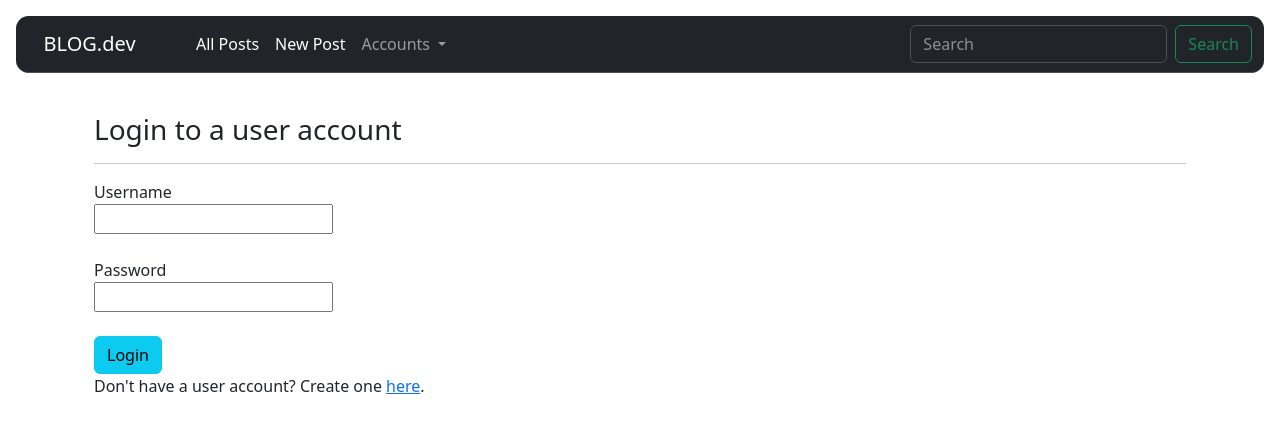
After one commit to TegaRorobi/GridFlow-blog-task, a Django app: page /accounts/login in a window 1280 px wide. The commit adds this page. Shown: the top 437 px of the page. Run offline with Django 4.2, Linux system fonts and the light colour scheme.

Commit message:
Added forms, views, templates, urls for login, registration, logout

```diff
--- a/blog/forms.py
+++ b/blog/forms.py
@@ -1,5 +1,20 @@
 from django import forms
+from django.contrib.auth import get_user_model
+from django.contrib.auth.forms import UserCreationForm
 from .models import Post, Comment
+
+User = get_user_model()
+
+class RegisterForm(UserCreationForm):
+	class Meta:
+		model = User
+		fields = 'username', 'password1', 'password2'
+
+
+class LoginForm(forms.Form):
+	username = forms.CharField(max_length=150)
+	password = forms.CharField(widget=forms.PasswordInput)
+
 
 class PostForm(forms.ModelForm):
 	class Meta:
--- a/blog/views.py
+++ b/blog/views.py
@@ -1,15 +1,71 @@
 from django.shortcuts import render, redirect, get_object_or_404
+from django.contrib.auth.mixins import LoginRequiredMixin
+from django.contrib.auth import login, authenticate, logout
 from django.views.generic import View
 from django.urls import reverse
 from django.contrib import messages
 from django.db.models import Q
 from .models import Post, Comment
-from .forms import PostForm, CommentForm
+from .forms import RegisterForm, LoginForm, PostForm, CommentForm
 
 
 
 # Create your views here.
-class PostsListView(View):
+class _LoginRequiredMixin(LoginRequiredMixin):
+	login_url = '/accounts/login/'
+
+
+
+class RegisterView(View):
+	def get(self, request, *args, **kwargs):
+		form = RegisterForm()
+		return render(request, 'blog/register.html', {'form':form})
+
+	def post(self, request, *args, **kwargs):
+		form = RegisterForm(request.POST)
+		if form.is_valid():
+			form.save()
+			messages.success(request, "Action Successful.")
+			return redirect(reverse('blog:posts-list'))
+		messages.error(request, 'Invalid input.')
+		return self.get(request, *args, **kwargs)
+
+
+
+class LoginView(View):
+	def get(self, request, *args, **kwargs):
+		form = LoginForm()
+		return render(request, 'blog/login.html', {'form':form})
+
+	def post(self, request, *args, **kwargs):
+		form = LoginForm(request.POST)
+		if form.is_valid():
+			username = form.cleaned_data.get('username')
+			password = form.cleaned_data.get('password')
+			print(f"username {username} password {password}")
+
+			user = authenticate(request, username=username, password=password)
+			if user is not None:
+				print('USER IS VALID, LLGGING IN...')
+				login(request, user)
+				return redirect(reverse('blog:posts-list'))
+			print('ADDING ERRORS TO THE FORM')
+			form.add_error(None, "Invalid username or password")
+
+		print('RENDERING THEE LOGIN FORM AFTER POSTT')
+		return render(request, 'blog/login.html', {'form':form})
+
+
+
+class LogoutView(View):
+	def get(self, request, *args, **kwargs):
+		logout(request)
+		return redirect(reverse('login'))
+
+
+
+
+class PostsListView(_LoginRequiredMixin, View):
 	def get(self, request, *args, **kwargs):
 		filter_keyword = request.GET.get('filter_keyword')
 		searching = None
@@ -22,7 +78,7 @@ class PostsListView(View):
 
 
 
-class PostCreateUpdateView(View):
+class PostCreateUpdateView(_LoginRequiredMixin, View):
 	def get(self, request, *args, **kwargs):
 		create = 'pk' not in kwargs
 		if create:
@@ -51,7 +107,7 @@ class PostCreateUpdateView(View):
 
 
 
-class PostRetrieveView(View):
+class PostRetrieveView(_LoginRequiredMixin, View):
 	def get(self, request, *args, **kwargs):
 		post = get_object_or_404(Post, pk=kwargs.get('pk'))
 		form = CommentForm()
@@ -72,7 +128,7 @@ class PostRetrieveView(View):
 
 
 
-class PostDeleteView(View):
+class PostDeleteView(_LoginRequiredMixin, View):
 	def get(self, request, *args, **kwargs):
 		post = get_object_or_404(Post, pk=kwargs.get('pk'))
 		return render(request, 'blog/post-delete.html', {'post':post})
--- a/src/urls.py
+++ b/src/urls.py
@@ -15,9 +15,14 @@ Including another URLconf
     2. Add a URL to urlpatterns:  path('blog/', include('blog.urls'))
 """
 from django.contrib import admin
-from django.urls import path, include
+from django.urls import path, re_path, include
+from blog.views import RegisterView, LoginView, LogoutView
 
 urlpatterns = [
     path('admin/', admin.site.urls),
-    path('blog/', include('blog.urls'))
+    path('blog/', include('blog.urls')),
+
+    re_path('^accounts/register/?$', RegisterView.as_view(), name='register'),
+    re_path('^accounts/login/?$', LoginView.as_view(), name='login'),
+    re_path('^accounts/logout/?$', LogoutView.as_view(), name='logout'),
 ]
--- /dev/null
+++ b/templates/blog/login.html
@@ -0,0 +1,30 @@
+{% extends 'base.html' %}
+
+{% block title %} Login {% endblock %}
+
+{% block content %}
+<div class='container p-4'>
+	<h3>Login to a user account</h3>
+	<hr>
+
+
+	<form class='form' method='POST'>
+		{% csrf_token %}
+		{% for field in form %}
+			<div class="form__group">
+				<label>{{field.label}}</label>
+				<br/>
+				{{field}}
+				{{field.errors}}
+				<br/></br/>
+			</div>
+		{% endfor %}
+		<button class='btn btn-info' type='submit'>Login</button>
+	</form>
+
+	<p>Don't have a user account? Create one <a href="{% url 'register' %}">here</a>.</p>
+
+
+</div>
+
+{% endblock %}
--- a/templates/navbar.html
+++ b/templates/navbar.html
@@ -17,8 +17,8 @@
             Accounts
           </a>
           <ul class="dropdown-menu">
-            <li><a class="dropdown-item" href="#">Login</a></li>
-            <li><a class="dropdown-item" href="#">Logout</a></li>
+            <li><a class="dropdown-item" href="{% url 'login' %}">Login</a></li>
+            <li><a class="dropdown-item" href="{% url 'logout'%}">Logout</a></li>
             <!-- <li><hr class="dropdown-divider"></li> -->
             <!-- <li><a class="dropdown-item" href="#">Something else here</a></li> -->
           </ul>
```
Also changed, not shown: templates/blog/register.html (added, +30 -0 lines), db.sqlite3.
